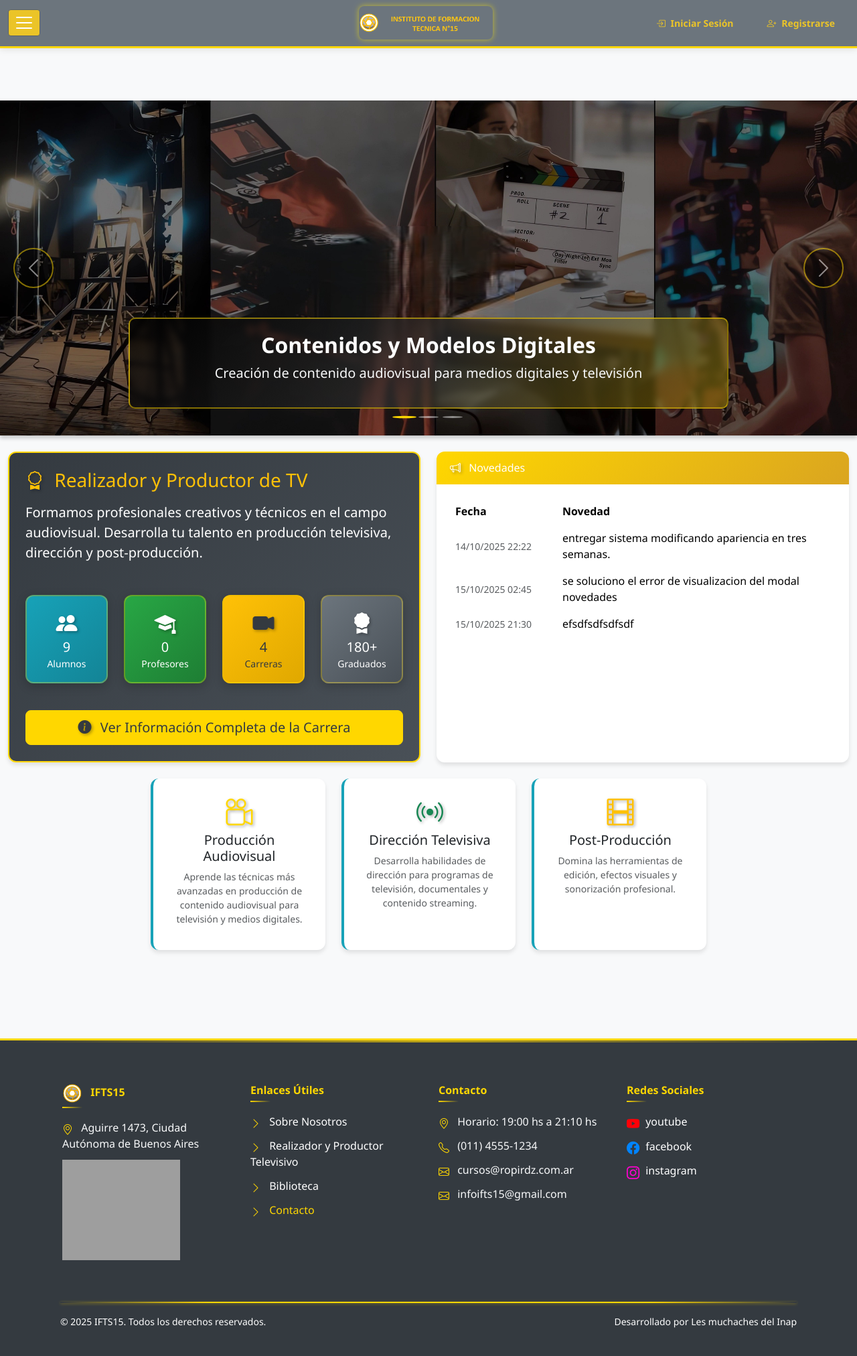
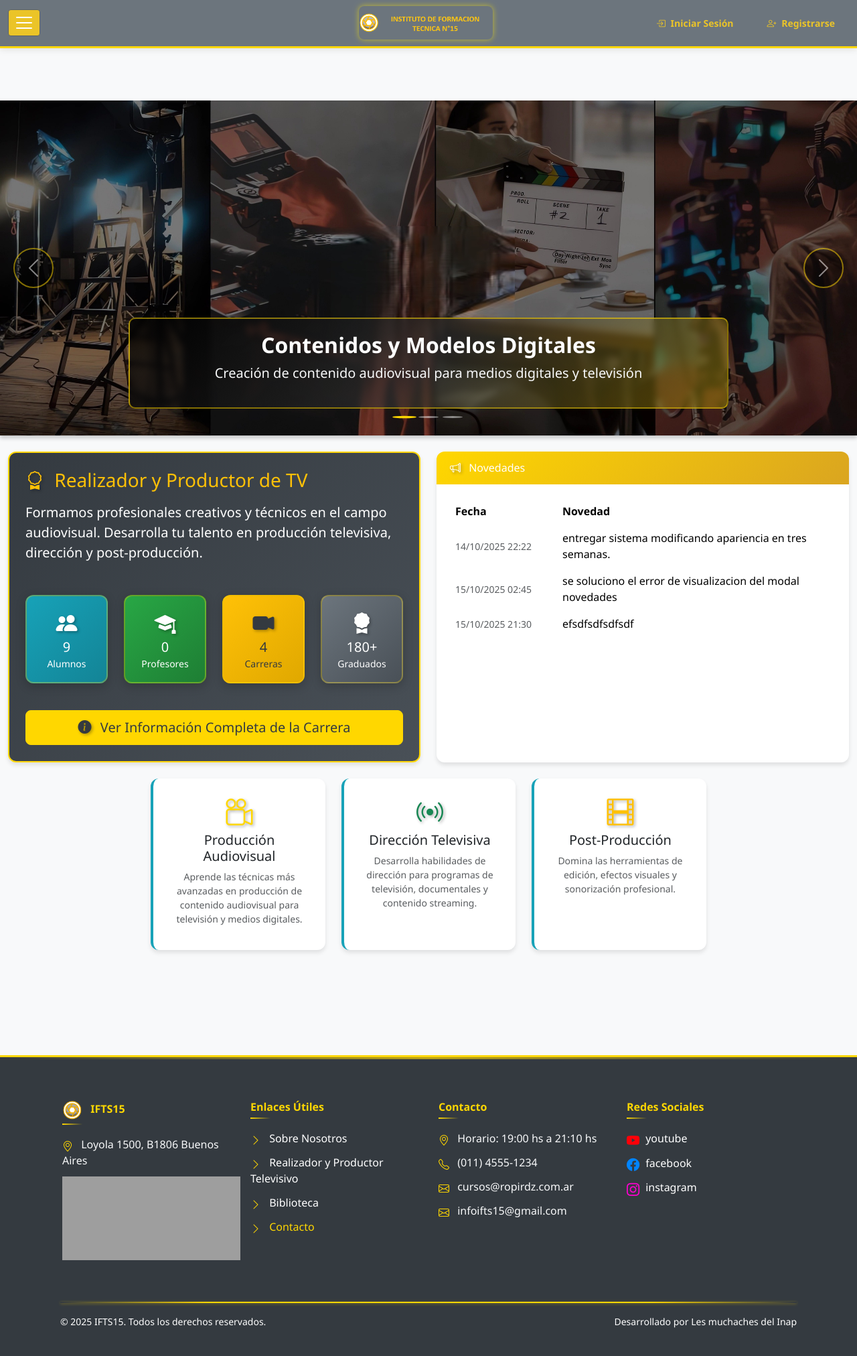
Before and after one commit to LosMuchachosDelInap/Ifts15, a PHP site: page /Mis_Proyectos/index.php in a window 1280 px wide. Shown: the whole page at 67% size. Run offline with PHP 8.4, Linux system fonts and the light colour scheme; data comes from the database, SQL or seed files in the repository; data that the repository does not hold is empty; grey boxes are pictures that could not be loaded.

Commit message:
se corrigio la direccion del footer

```diff
--- a/src/Template/footer.php
+++ b/src/Template/footer.php
@@ -10,11 +10,11 @@
                 <ul class="list-unstyled" style="flex-grow: 1;">
                     <li class="text-light text-decoration-none">
                         <i class="bi bi-geo-alt" style="color: #FFD700;"></i>
-                        Aguirre 1473, Ciudad Autónoma de Buenos Aires
+                        Loyola 1500, B1806 Buenos Aires
                     </li>
                     <li class="text-light text-decoration-none">
                         <span class="d-none d-md-block">
-                            <iframe src="https://www.google.com/maps/embed?pb=!1m18!1m12!1m3!1d3284.6019971962396!2d-58.446394388415655!3d-34.58893595660543!2m3!1f0!2f0!3f0!3m2!1i1024!2i768!4f13.1!3m3!1m2!1s0x95bcb5f3bcbfb21f%3A0xcfac954535a04ede!2sAguirre%201473%2C%20C1414ATC%20Cdad.%20Aut%C3%B3noma%20de%20Buenos%20Aires!5e0!3m2!1ses!2sar!4v1759233386257!5m2!1ses!2sar" width="70%" height="150" style="border:0;" allowfullscreen="" loading="lazy" referrerpolicy="no-referrer-when-downgrade"></iframe>
+                           <iframe src="https://www.google.com/maps/embed?pb=!1m18!1m12!1m3!1d3284.6206359454677!2d-58.44578502353153!3d-34.588464456694!2m3!1f0!2f0!3f0!3m2!1i1024!2i768!4f13.1!3m3!1m2!1s0x95bcb5f3a7cbbb97%3A0x6ab20f460a2395ad!2sLoyola%201500%2C%20C1414%20AVF%2C%20Cdad.%20Aut%C3%B3noma%20de%20Buenos%20Aires!5e0!3m2!1ses-419!2sar!4v1764794541823!5m2!1ses-419!2sar" width="300" height="125" style="border:0;" allowfullscreen="" loading="lazy" referrerpolicy="no-referrer-when-downgrade"></iframe>
                         </span>
                     </li>
                 </ul>
```
